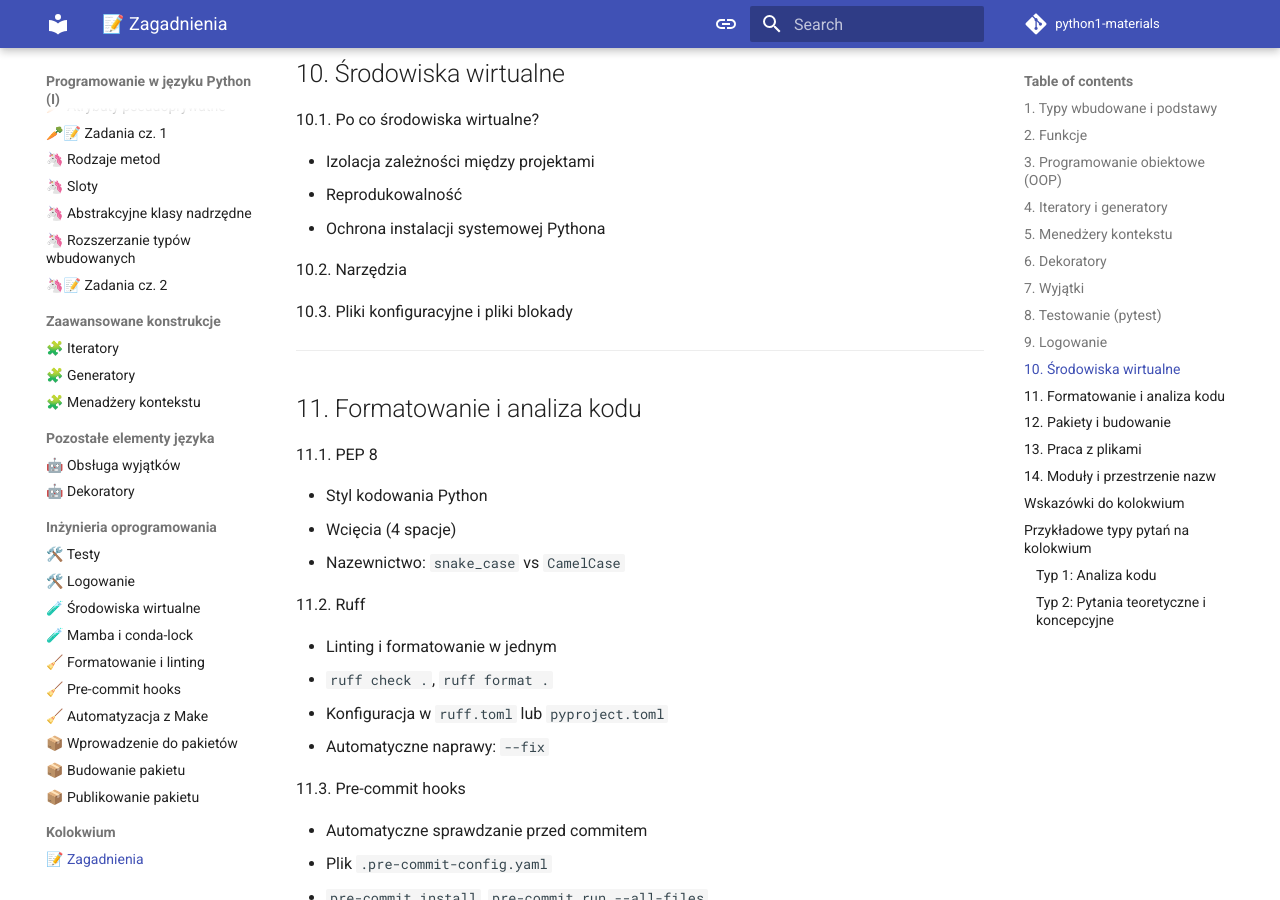
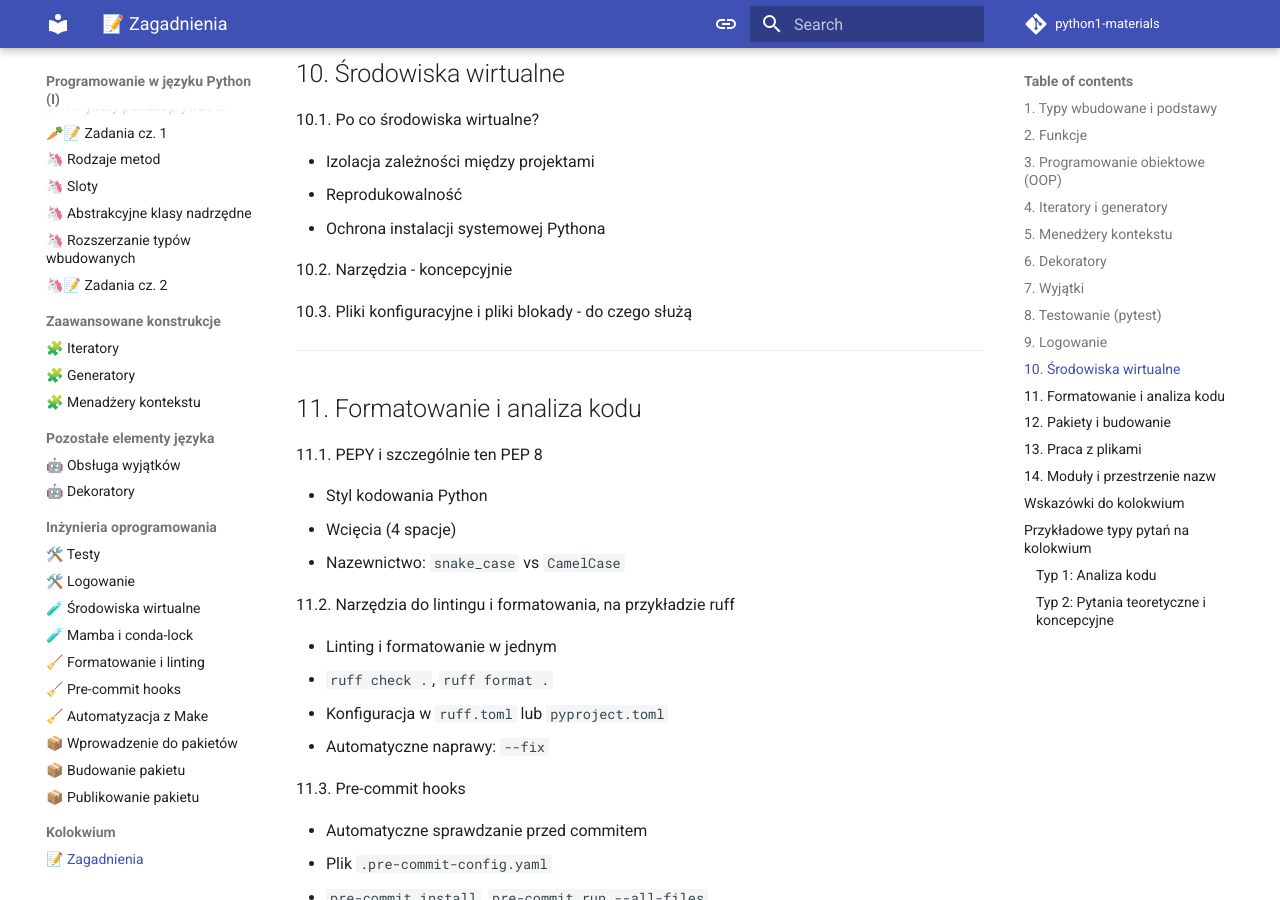
Before and after one commit to eo-agh/python1-materials, an MkDocs documentation site: the page built from docs/kolokwium/zagadnienia.md, in a window 1280 px wide and 900 px high, scrolled down 6606 px. Built offline with MkDocs 1.6.1 and Material for MkDocs 9.7.7, drawn with Linux system fonts in a browser that asks for light colours; comment, search, counter and statistics services are not loaded.

Commit message:
Zagadnienia  - mała poprawka 2

```diff
--- a/docs/kolokwium/zagadnienia.md
+++ b/docs/kolokwium/zagadnienia.md
@@ -264,21 +264,21 @@
 - Reprodukowalność
 - Ochrona instalacji systemowej Pythona
 
-10.2. Narzędzia
+10.2. Narzędzia - koncepcyjnie
 
-10.3. Pliki konfiguracyjne i pliki blokady
+10.3. Pliki konfiguracyjne i pliki blokady - do czego służą
 
 ---
 
 ## 11. Formatowanie i analiza kodu
 
-11.1. PEP 8
+11.1. PEPY i szczególnie ten PEP 8
 
 - Styl kodowania Python
 - Wcięcia (4 spacje)
 - Nazewnictwo: `snake_case` vs `CamelCase`
 
-11.2. Ruff
+11.2. Narzędzia do lintingu i formatowania, na przykładzie ruff
 
 - Linting i formatowanie w jednym
 - `ruff check .`, `ruff format .`
```
